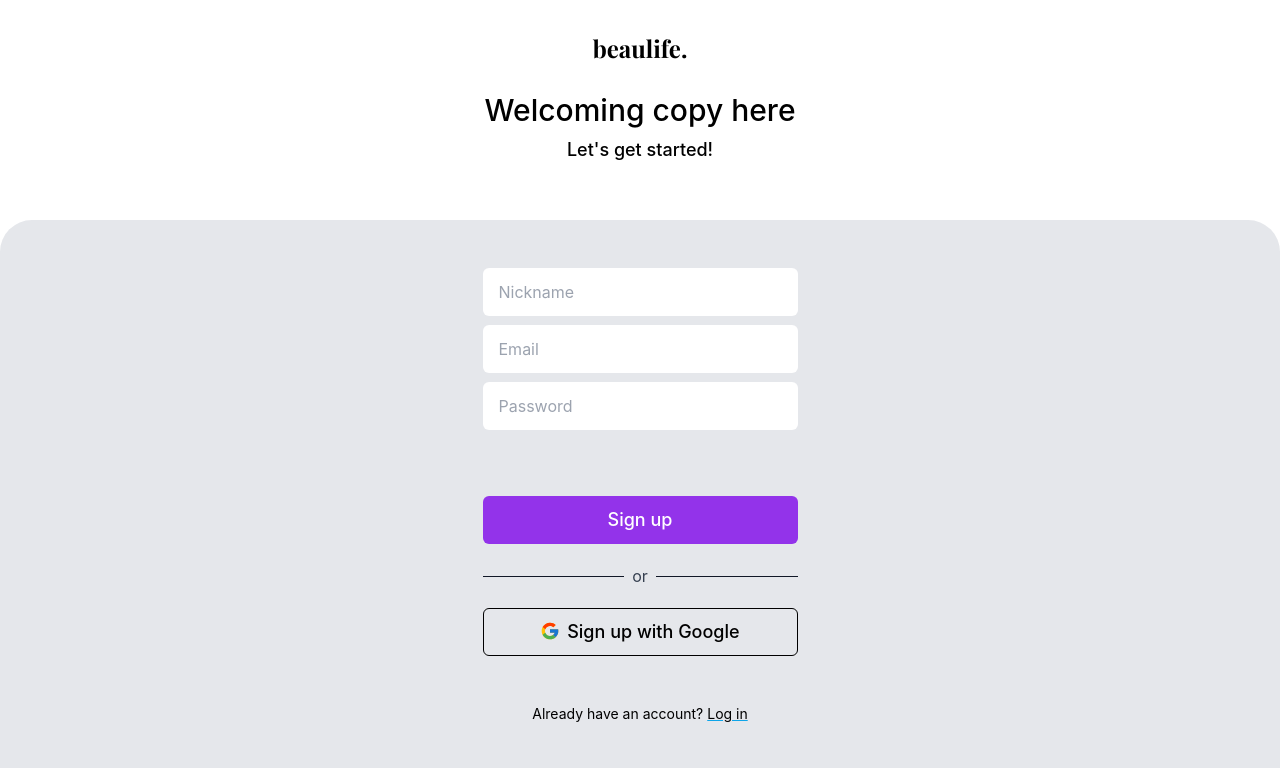
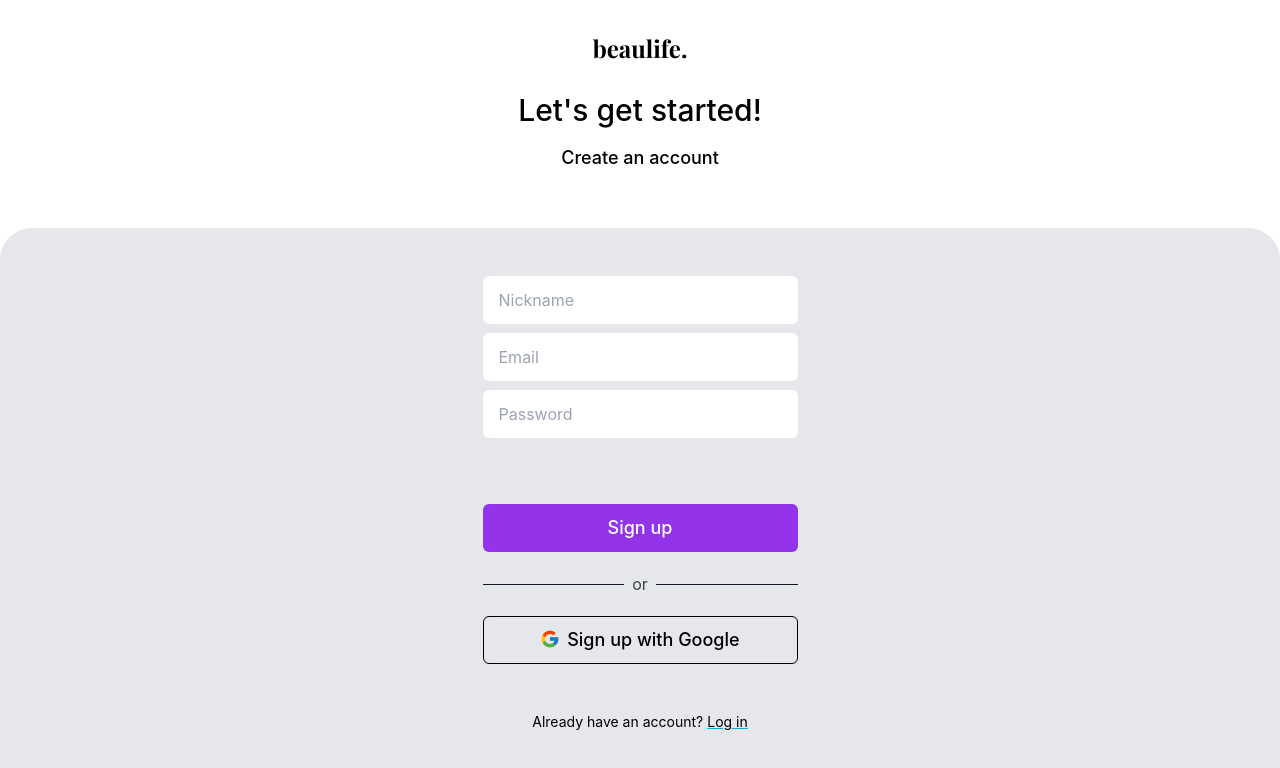
Before and after one commit to ScotDev/beaulife-new, a React (Vite) app: page /signup in a window 1280 px wide. Shown: the top 768 px of the page. Built offline with nearby package versions, Linux system fonts and the light colour scheme.

Commit message:
Tweaked copy

```diff
--- a/src/components/Navbar.jsx
+++ b/src/components/Navbar.jsx
@@ -9,8 +9,8 @@ export default function Navbar() {
     <div className="flex items-center justify-between w-full h-fit px-12 lg:pt-4 text-gray-800 backdrop-blur-4xl">
       <Link to="../home">
         <div>
-          <p className="font-semibold text-lg underline underline-offset-2 decoration-purple-600">
-            Brand
+          <p className="font-bold text-lg underline underline-offset-2 decoration-purple-600 font-display">
+            beaulife
           </p>
         </div>
       </Link>
--- a/src/pages/Landing.jsx
+++ b/src/pages/Landing.jsx
@@ -6,6 +6,7 @@ export default function Landing() {
     <>
       <main className="flex flex-col items-center pt-24 h-screen">
         <h1 className="text-5xl font-bold font-display">beaulife.</h1>
+        <h3 className="text-lg font-medium pt-4 ">Weather made simple</h3>
 
         <div className="rounded-t-[32px] bg-gray-200 h-full w-screen mt-14 flex flex-col items-center">
           <div className="flex flex-col mt-36 w-[315px] min-h-[116px] justify-between items-center">
--- a/src/pages/Login.jsx
+++ b/src/pages/Login.jsx
@@ -59,7 +59,7 @@ export default function Login() {
       <main className="flex flex-col items-center pt-8 h-screen">
         <h1 className="text-2xl font-bold font-display">beaulife.</h1>
         <h2 className="text-3xl font-medium pt-7">Welcome back!</h2>
-        <h3 className="text-lg font-medium pt-2 ">Let's log in</h3>
+        <h3 className="text-lg font-medium pt-4 ">Let's log in</h3>
 
         <div className="rounded-t-[32px] bg-gray-200 h-full w-screen pt-12 mt-14 flex flex-col items-center">
           <div className="flex flex-col items-center w-[315px]">
--- a/src/pages/Settings.jsx
+++ b/src/pages/Settings.jsx
@@ -48,10 +48,13 @@ export default function Settings() {
       </nav>
 
       <main className="container">
-        <div>Language</div>
-        <div>Temperature units</div>
-        <div>Speed units</div>
-        <div>Time format</div>
+        <div className="flex flex-col gap-6">
+          <div>Language</div>
+          <div>Temperature units</div>
+          <div>Speed units</div>
+          <div>Time format</div>
+          <div>Unit precision</div>
+        </div>
       </main>
     </div>
   );
--- a/src/pages/Signup.jsx
+++ b/src/pages/Signup.jsx
@@ -74,8 +74,8 @@ export default function Signup() {
     <>
       <main className="flex flex-col items-center pt-8 h-screen">
         <h1 className="text-2xl font-bold font-display">beaulife.</h1>
-        <h2 className="text-3xl font-medium pt-7">Welcoming copy here</h2>
-        <h3 className="text-lg font-medium pt-2 ">Let's get started!</h3>
+        <h2 className="text-3xl font-medium pt-7">Let's get started!</h2>
+        <h3 className="text-lg font-medium pt-4">Create an account</h3>
 
         <div className="rounded-t-[32px] bg-gray-200 h-full w-screen pt-12 mt-14 flex flex-col items-center">
           <div className="flex flex-col items-center w-[315px]">
```
